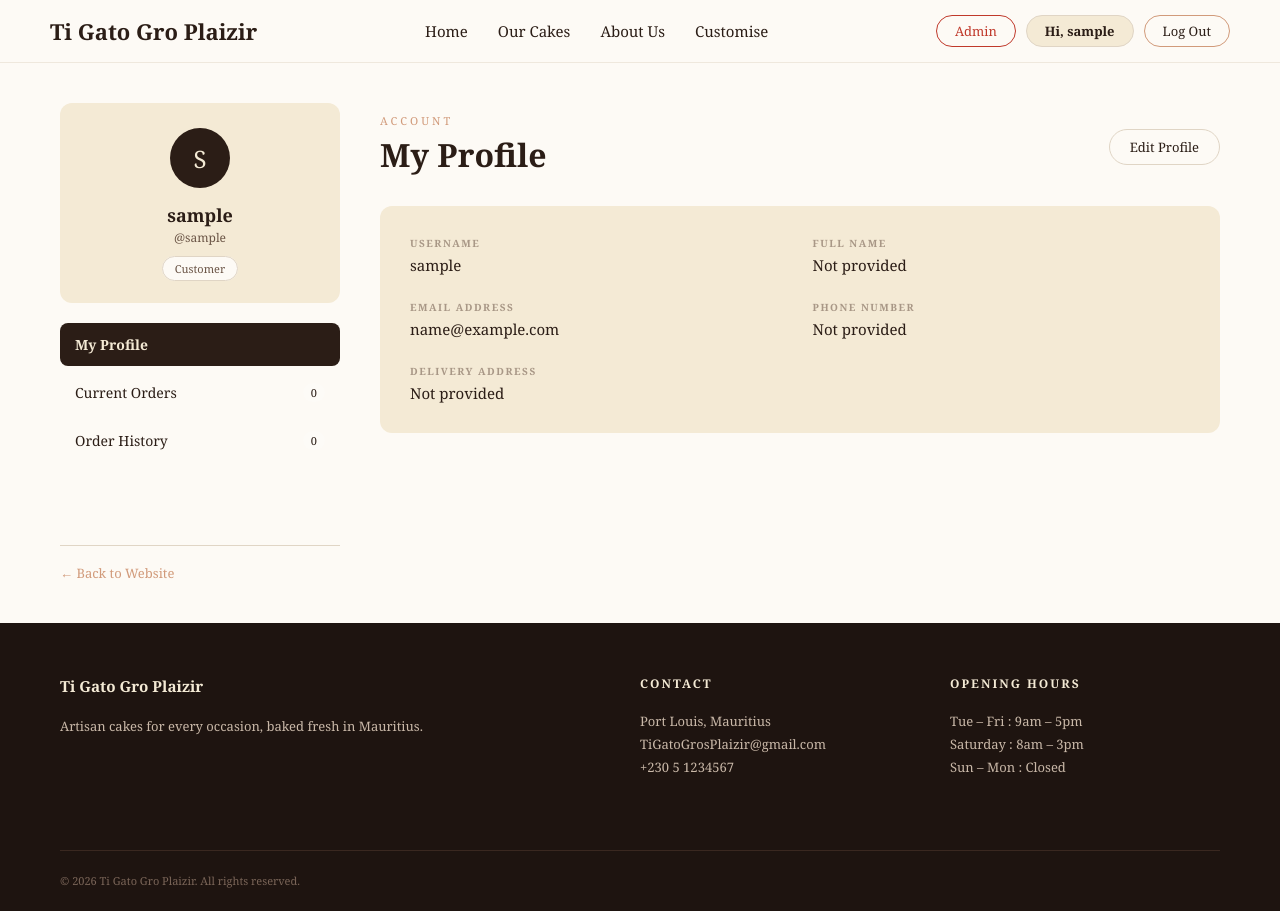
After one commit to chiranjeevramphall-22/TiGatoGroPlaizir, a Django app: page /my-profile/ in a window 1280 px wide. The commit adds this page. Run offline with Django 5.2, Linux system fonts and the light colour scheme; the visitor is signed in with stand-in values (Sample User, id 1); data that the repository does not hold is empty.

Commit message:
Built Customer Profile page, and Edit Profile functionality

```diff
--- a/bakery/templates/bakery/base.html
+++ b/bakery/templates/bakery/base.html
@@ -24,7 +24,7 @@
             <a href="{% url 'admin_login' %}" class="admin-btn">Admin</a>
 
             {% if user.is_authenticated %}
-                <a href="#" class="profile-btn">Hi, {{ user.profile.full_name|default:user.username }}</a>
+                <a href="{% url 'my_profile' %}" class="profile-btn">Hi, {{ user.profile.full_name|default:user.username }}</a>
                 <a href="{% url 'logout' %}" class="login-btn">Log Out</a>
             {% else %}
                 <a href="{% url 'login' %}" class="login-btn">Log In</a>
--- /dev/null
+++ b/bakery/templates/bakery/my_profile.html
@@ -0,0 +1,84 @@
+{% extends 'bakery/profile_base.html' %}
+{% load static %}
+
+{% block profile_content %}
+
+{# --- Form submits to the same view to save changes --- #}
+<form method="POST" id="profileForm">
+    {% csrf_token %}
+
+    <div class="profile-header-row">
+        <div>
+            <span class="section-label">ACCOUNT</span>
+            <h1>My Profile</h1>
+        </div>
+
+        {# Button toggles between Edit and Save #}
+        <button type="button" id="editProfileBtn" class="btn-edit-profile">Edit Profile</button>
+        <button type="submit" id="saveProfileBtn" class="btn-save-profile" style="display: none;">Save Changes</button>
+    </div>
+
+    <div class="profile-details-box">
+        <div class="profile-detail-grid">
+
+            {# Username (Not editable) #}
+            <div class="detail-item">
+                <span class="request-label">USERNAME</span>
+                <p>{{ user.username }}</p>
+            </div>
+
+            {# Full Name #}
+            <div class="detail-item">
+                <span class="request-label">FULL NAME</span>
+                <p class="view-mode-text">{{ user.profile.full_name|default:"Not provided" }}</p>
+                <input type="text" name="full_name" class="edit-mode-input" value="{{ user.profile.full_name }}" style="display: none;">
+            </div>
+
+            {# Email #}
+            <div class="detail-item">
+                <span class="request-label">EMAIL ADDRESS</span>
+                <p class="view-mode-text">{{ user.email|default:"Not provided" }}</p>
+                <input type="email" name="email" class="edit-mode-input" value="{{ user.email }}" style="display: none;">
+            </div>
+
+            {# Phone Number #}
+            <div class="detail-item">
+                <span class="request-label">PHONE NUMBER</span>
+                <p class="view-mode-text">{{ user.profile.phone_number|default:"Not provided" }}</p>
+                <input type="text" name="phone_number" class="edit-mode-input" value="{{ user.profile.phone_number }}" style="display: none;">
+            </div>
+
+            {# Delivery Address #}
+            <div class="detail-item" style="grid-column: 1 / -1;">
+                <span class="request-label">DELIVERY ADDRESS</span>
+                <p class="view-mode-text">{{ user.profile.delivery_address|default:"Not provided" }}</p>
+                <textarea name="delivery_address" class="edit-mode-input" rows="3" style="display: none;">{{ user.profile.delivery_address }}</textarea>
+            </div>
+
+        </div>
+    </div>
+</form>
+
+{# --- JavaScript to toggle Edit Mode --- #}
+<script>
+document.addEventListener("DOMContentLoaded", function() {
+    const editBtn = document.getElementById('editProfileBtn');
+    const saveBtn = document.getElementById('saveProfileBtn');
+    const viewTexts = document.querySelectorAll('.view-mode-text');
+    const editInputs = document.querySelectorAll('.edit-mode-input');
+
+    editBtn.addEventListener('click', function() {
+        // Hide the read-only text
+        viewTexts.forEach(el => el.style.display = 'none');
+
+        // Show the editable inputs
+        editInputs.forEach(el => el.style.display = 'block');
+
+        // Switch the buttons
+        editBtn.style.display = 'none';
+        saveBtn.style.display = 'block';
+    });
+});
+</script>
+
+{% endblock %}
--- /dev/null
+++ b/bakery/templates/bakery/profile_base.html
@@ -0,0 +1,49 @@
+{% extends 'bakery/base.html' %}
+{% load static %}
+
+{% block content %}
+
+<div class="profile-layout">
+
+    {# ============ LEFT SIDEBAR ============ #}
+    <aside class="profile-sidebar">
+
+        {# User Avatar (Using the first letter of their name) #}
+        <div class="profile-avatar-card">
+            <div class="avatar-circle">
+                {{ user.username|first|upper }}
+            </div>
+            <h3>{{ user.profile.full_name|default:user.username }}</h3>
+            <p>@{{ user.username }}</p>
+            <span class="role-badge">Customer</span>
+        </div>
+
+        {# Navigation Links #}
+        <nav class="profile-nav">
+            <a href="{% url 'my_profile' %}" class="profile-nav-link {% if active_page == 'profile' %}active{% endif %}">
+                My Profile
+            </a>
+            <a href="{% url 'current_orders' %}" class="profile-nav-link {% if active_page == 'orders' %}active{% endif %}">
+                Current Orders <span class="badge-count">{{ current_orders_count|default:"0" }}</span>
+            </a>
+            <a href="{% url 'order_history' %}" class="profile-nav-link {% if active_page == 'history' %}active{% endif %}">
+                Order History <span class="badge-count">{{ history_count|default:"0" }}</span>
+            </a>
+        </nav>
+
+        {# Footer Link #}
+        <div class="profile-sidebar-footer">
+            <a href="{% url 'home' %}">← Back to Website</a>
+        </div>
+    </aside>
+
+    {# ============ MAIN CONTENT AREA ============ #}
+    <main class="profile-content">
+        {% block profile_content %}
+        <!-- Each profile page will fill this block -->
+        {% endblock %}
+    </main>
+
+</div>
+
+{% endblock %}
--- a/bakery/urls.py
+++ b/bakery/urls.py
@@ -26,4 +26,9 @@ urlpatterns = [
     path('admin-customisation-options/<int:option_id>/delete/', views.admin_customisation_option_delete, name='admin_customisation_option_delete'),
     path('admin-custom-requests/', views.admin_custom_requests, name='admin_custom_requests'),
     path('admin-orders/', views.admin_orders, name='admin_orders'),
+
+    # Profile panel
+    path('my-profile/', views.my_profile, name='my_profile'),
+    path('current-orders/', views.my_profile, name='current_orders'),
+    path('order-history/', views.my_profile, name='order_history'),
 ]
--- a/bakery/views.py
+++ b/bakery/views.py
@@ -481,3 +481,55 @@ def admin_orders(request):
         'active_page': 'orders',
     }
     return render(request, 'bakery/admin_orders.html', context)
+
+# =====================================================
+# CUSTOMER PROFILE VIEW
+# Shows the user's personal details and handles editing.
+# =====================================================
+from django.contrib.auth.decorators import login_required
+
+@login_required(login_url='login')
+def my_profile(request):
+    user = request.user
+
+    # ---------- HANDLE EDIT PROFILE SUBMISSION ----------
+    if request.method == 'POST':
+        # Get the data from the form
+        full_name = request.POST.get('full_name', '')
+        email = request.POST.get('email', '')
+        phone_number = request.POST.get('phone_number', '')
+        delivery_address = request.POST.get('delivery_address', '')
+
+        # Update the User model (Email)
+        user.email = email
+        user.save()
+
+        # Update the Profile model
+        profile = user.profile
+        profile.full_name = full_name
+        profile.phone_number = phone_number
+        profile.delivery_address = delivery_address
+        profile.save()
+
+        messages.success(request, "Your profile has been updated successfully! ✅")
+        return redirect('my_profile')
+
+    # ---------- SHOW THE PAGE ----------
+    # Count current orders
+    current_orders_count = Order.objects.filter(
+        customer=user,
+        status__in=['pending', 'confirmed', 'baking', 'ready']
+    ).count()
+
+    # Count history
+    history_count = Order.objects.filter(
+        customer=user,
+        status__in=['delivered', 'cancelled']
+    ).count()
+
+    context = {
+        'active_page': 'profile',
+        'current_orders_count': current_orders_count,
+        'history_count': history_count,
+    }
+    return render(request, 'bakery/my_profile.html', context)
--- a/static/css/style.css
+++ b/static/css/style.css
@@ -2170,3 +2170,228 @@ button.tag.selected {
     text-transform: uppercase;
     font-weight: bold;
 }
+
+/* ===================================================== */
+/* CUSTOMER PROFILE LAYOUT                               */
+/* ===================================================== */
+
+.profile-layout {
+    display: grid;
+    grid-template-columns: 280px 1fr;
+    gap: 40px;
+    max-width: 1200px;
+    margin: 40px auto;
+    padding: 0 20px;
+    min-height: 60vh;
+}
+
+/* ---------- SIDEBAR ---------- */
+.profile-sidebar {
+    display: flex;
+    flex-direction: column;
+}
+
+.profile-avatar-card {
+    background-color: #f4ead5;
+    padding: 25px;
+    border-radius: 12px;
+    text-align: center;
+    margin-bottom: 20px;
+}
+
+.avatar-circle {
+    width: 60px;
+    height: 60px;
+    background-color: #2b1d16;
+    color: #f4ead5;
+    font-size: 24px;
+    font-family: 'Georgia', serif;
+    border-radius: 50%;
+    display: flex;
+    align-items: center;
+    justify-content: center;
+    margin: 0 auto 15px;
+}
+
+.profile-avatar-card h3 {
+    font-family: 'Georgia', serif;
+    font-size: 18px;
+    color: #2b1d16;
+    margin-bottom: 2px;
+}
+
+.profile-avatar-card p {
+    font-size: 12px;
+    color: #6a5445;
+    margin-bottom: 10px;
+}
+
+.role-badge {
+    background-color: #fdfaf5;
+    padding: 4px 12px;
+    border-radius: 20px;
+    font-size: 11px;
+    color: #6a5445;
+    border: 1px solid #e0d5c5;
+}
+
+/* Navigation Links */
+.profile-nav {
+    display: flex;
+    flex-direction: column;
+    gap: 5px;
+    margin-bottom: 30px;
+}
+
+.profile-nav-link {
+    display: flex;
+    justify-content: space-between;
+    align-items: center;
+    padding: 12px 15px;
+    text-decoration: none;
+    color: #2b1d16;
+    font-size: 14px;
+    border-radius: 8px;
+    transition: all 0.2s;
+}
+
+.profile-nav-link:hover {
+    background-color: #f4ead5;
+}
+
+.profile-nav-link.active {
+    background-color: #2b1d16;
+    color: #f4ead5;
+    font-weight: bold;
+}
+
+.badge-count {
+    background-color: rgba(255,255,255,0.2);
+    padding: 2px 8px;
+    border-radius: 10px;
+    font-size: 11px;
+}
+
+.profile-nav-link.active .badge-count {
+    background-color: #d19a7a;
+    color: #ffffff;
+}
+
+.profile-sidebar-footer {
+    margin-top: auto;
+    border-top: 1px solid #e0d5c5;
+    padding-top: 15px;
+}
+
+.profile-sidebar-footer a {
+    color: #d19a7a;
+    text-decoration: none;
+    font-size: 13px;
+}
+
+.profile-sidebar-footer a:hover {
+    text-decoration: underline;
+}
+
+/* ---------- MAIN CONTENT ---------- */
+.profile-content {
+    padding-top: 10px;
+}
+
+.profile-content h1 {
+    font-family: 'Georgia', serif;
+    font-size: 32px;
+    color: #2b1d16;
+    margin-bottom: 5px;
+}
+
+.profile-content .section-label {
+    color: #d19a7a;
+    font-size: 11px;
+    letter-spacing: 3px;
+    text-transform: uppercase;
+    margin-bottom: 5px;
+    display: block;
+}
+
+/* ===================================================== */
+/* PROFILE DETAILS BOX                                   */
+/* ===================================================== */
+
+.profile-header-row {
+    display: flex;
+    justify-content: space-between;
+    align-items: center;
+    margin-bottom: 25px;
+}
+
+.btn-edit-profile {
+    background-color: #fdfaf5;
+    border: 1px solid #e0d5c5;
+    padding: 8px 20px;
+    border-radius: 20px;
+    color: #2b1d16;
+    font-size: 13px;
+    cursor: pointer;
+    transition: all 0.2s;
+}
+
+.btn-edit-profile:hover {
+    background-color: #f4ead5;
+}
+
+.profile-details-box {
+    background-color: #f4ead5;
+    border-radius: 12px;
+    padding: 30px;
+}
+
+.profile-detail-grid {
+    display: grid;
+    grid-template-columns: 1fr 1fr;
+    gap: 25px;
+}
+
+.detail-item p {
+    font-family: 'Georgia', serif;
+    font-size: 15px;
+    color: #2b1d16;
+}
+
+/* ===================================================== */
+/* EDIT PROFILE MODE                                     */
+/* ===================================================== */
+
+/* Style the input/textarea fields when editing */
+.edit-mode-input {
+    width: 100%;
+    padding: 10px 12px;
+    border: 1px solid #d19a7a;
+    border-radius: 6px;
+    background-color: #ffffff;
+    font-family: 'Georgia', serif;
+    font-size: 14px;
+    color: #2b1d16;
+    margin-top: 5px;
+}
+
+.edit-mode-input:focus {
+    outline: none;
+    box-shadow: 0 0 5px rgba(209, 154, 122, 0.3);
+}
+
+/* Style for the "Save Changes" button */
+.btn-save-profile {
+    background-color: #2b1d16;
+    color: #f4ead5;
+    padding: 8px 20px;
+    border-radius: 20px;
+    font-size: 13px;
+    border: none;
+    cursor: pointer;
+    transition: background 0.2s;
+}
+
+.btn-save-profile:hover {
+    background-color: #4a3428;
+}
```
